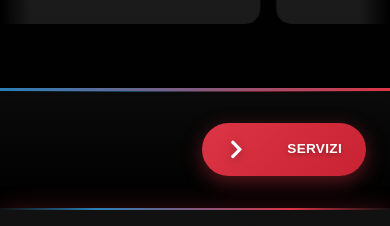
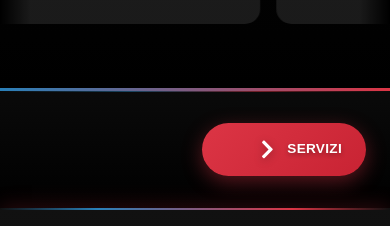
Before and after one commit to RickdoMascoMAT/SitoUF2, a React (Vite) app: page / in a window 390 px wide. Shown: the part 2380-2606 px from the top of the page. Built offline with nearby package versions, Linux system fonts and the light colour scheme.

Commit message:
Align mobile nav buttons content: prev to left, next to right

```diff
--- a/src/App.css
+++ b/src/App.css
@@ -1398,7 +1398,6 @@ nav a:hover::after {
 .mobile-nav-btn {
   display: flex;
   align-items: center;
-  justify-content: space-between;
   gap: 0.6rem;
   background: linear-gradient(135deg, #dc3545 0%, #c82333 100%);
   color: white;
@@ -1454,11 +1453,11 @@ nav a:hover::after {
   box-shadow: 0 6px 20px rgba(41, 128, 185, 0.4),
               0 0 0 0 rgba(41, 128, 185, 0.5);
   flex-direction: row;
+  justify-content: flex-start;
 }
 
 .prev-btn span {
   text-align: left;
-  flex: 1;
 }
 
 .prev-btn:hover {
@@ -1468,11 +1467,11 @@ nav a:hover::after {
 
 .next-btn {
   flex-direction: row-reverse;
+  justify-content: flex-start;
 }
 
 .next-btn span {
   text-align: right;
-  flex: 1;
 }
 
 .mobile-nav-btn svg {
```
